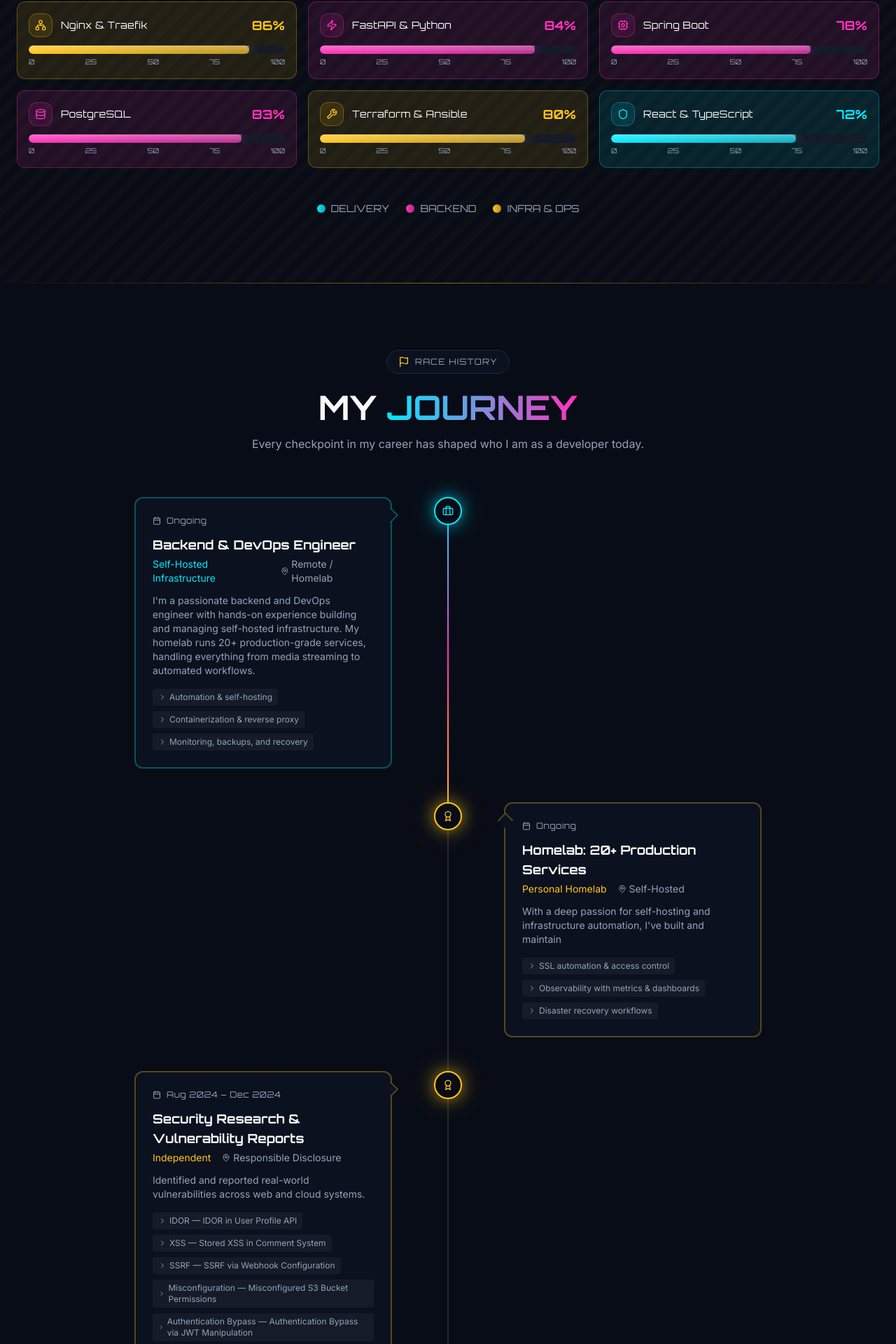
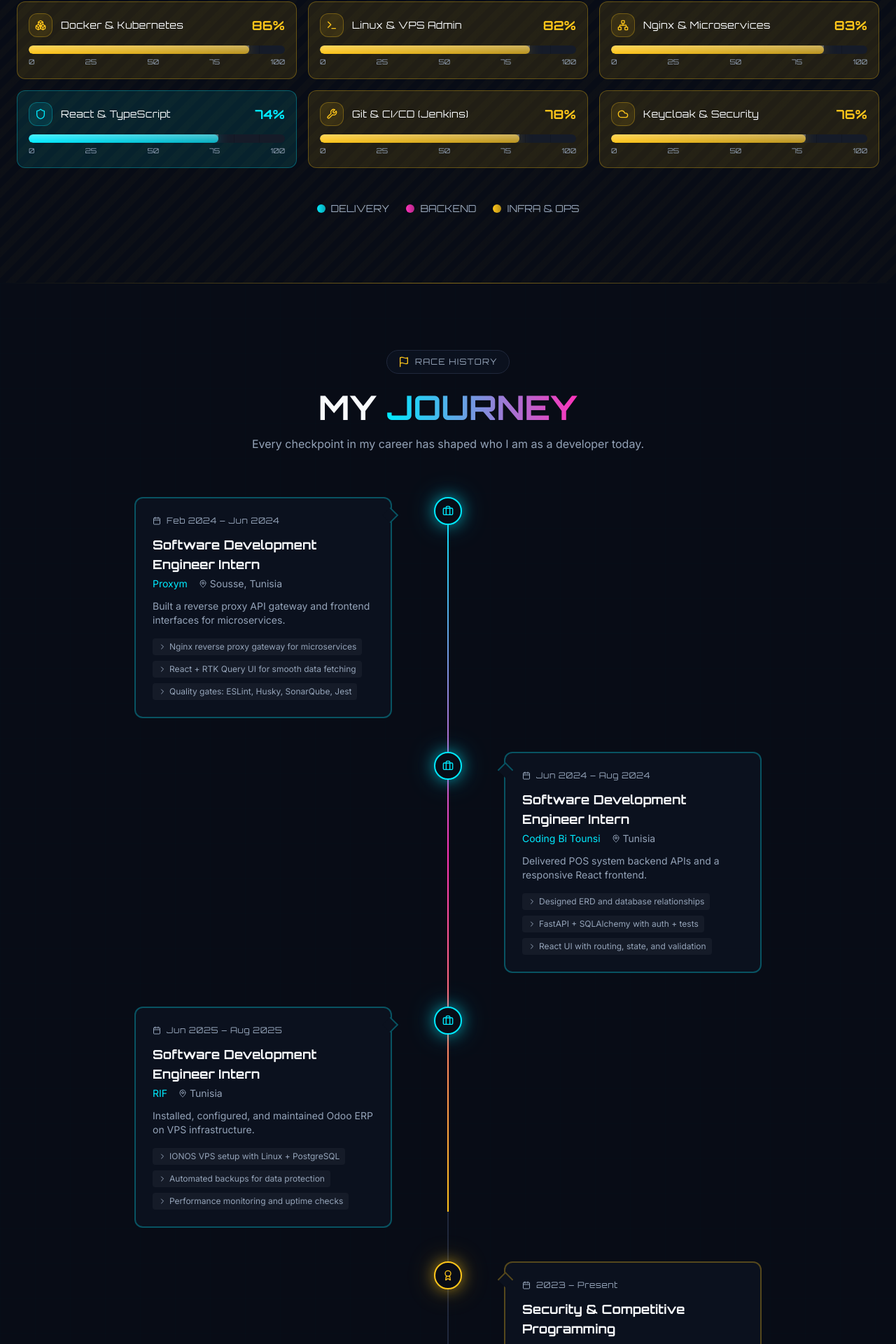
Before and after one commit to yousri-meftah/yosri-meftah, a React (Vite) app: page / in a window 1280 px wide. Shown: the part 3225-5145 px from the top of the page at 70% size. Built offline with nearby package versions, Linux system fonts and the light colour scheme; the HTML template or start-up script is replaced by a standard one.

Commit message:
some things added

```diff
--- a/src/components/ContactSection.tsx
+++ b/src/components/ContactSection.tsx
@@ -150,6 +150,12 @@
                     <motion.a
                       key={social.label}
                       href={social.href}
+                      target="_blank"
+                      rel="noreferrer"
+                      onClick={(event) => {
+                        event.preventDefault();
+                        window.open(social.href, '_blank', 'noopener,noreferrer');
+                      }}
                       whileHover={{ scale: 1.1, y: -2 }}
                       whileTap={{ scale: 0.95 }}
                       className="w-12 h-12 rounded-lg bg-card border border-border flex items-center justify-center text-muted-foreground hover:text-primary hover:border-primary/50 transition-all"
--- a/src/components/ExperienceSection.tsx
+++ b/src/components/ExperienceSection.tsx
@@ -19,39 +19,95 @@
   {
     id: 1,
     type: 'work',
-    title: profile.role,
-    company: "Self-Hosted Infrastructure",
-    location: "Remote / Homelab",
-    period: "Ongoing",
-    description: profile.bio.replace(/\s+/g, ' ').trim(),
+    title: "Software Development Engineer Intern",
+    company: "Proxym",
+    location: "Sousse, Tunisia",
+    period: "Feb 2024 – Jun 2024",
+    description: "Built a reverse proxy API gateway and frontend interfaces for microservices.",
     highlights: [
-      "Automation & self-hosting",
-      "Containerization & reverse proxy",
-      "Monitoring, backups, and recovery",
+      "Nginx reverse proxy gateway for microservices",
+      "React + RTK Query UI for smooth data fetching",
+      "Quality gates: ESLint, Husky, SonarQube, Jest",
     ],
   },
   {
     id: 2,
+    type: 'work',
+    title: "Software Development Engineer Intern",
+    company: "Coding Bi Tounsi",
+    location: "Tunisia",
+    period: "Jun 2024 – Aug 2024",
+    description: "Delivered POS system backend APIs and a responsive React frontend.",
+    highlights: [
+      "Designed ERD and database relationships",
+      "FastAPI + SQLAlchemy with auth + tests",
+      "React UI with routing, state, and validation",
+    ],
+  },
+  {
+    id: 3,
+    type: 'work',
+    title: "Software Development Engineer Intern",
+    company: "RIF",
+    location: "Tunisia",
+    period: "Jun 2025 – Aug 2025",
+    description: "Installed, configured, and maintained Odoo ERP on VPS infrastructure.",
+    highlights: [
+      "IONOS VPS setup with Linux + PostgreSQL",
+      "Automated backups for data protection",
+      "Performance monitoring and uptime checks",
+    ],
+  },
+  {
+    id: 4,
     type: 'achievement',
-    title: "Homelab: 20+ Production Services",
+    title: "Security & Competitive Programming",
+    company: "Freelance / Competitive",
+    location: "Remote",
+    period: "2023 – Present",
+    description: "Security research, vulnerability reports, and competitive programming wins.",
+    highlights: [
+      "Critical vuln discovery incl. account takeover",
+      "1000+ LeetCode problems solved",
+      "Purple-rated Codeforces profile",
+    ],
+  },
+  {
+    id: 5,
+    type: 'achievement',
+    title: "Open Source Projects",
+    company: "GitHub",
+    location: "Open Source",
+    period: "2024 – Present",
+    description: "AI Chat, Formula Builder, and Authentication Game.",
+    highlights: [
+      "AI Chat: multi-model integration + token optimization",
+      "Formula Builder: GPA & scientific equation builder",
+      "Authentication Game: passwordless mini-game login",
+    ],
+  },
+  {
+    id: 6,
+    type: 'achievement',
+    title: "Homelab & Self-Hosting",
     company: "Personal Homelab",
     location: "Self-Hosted",
     period: "Ongoing",
     description: profile.longBio.split('\n')[0].replace(/\s+/g, ' ').trim(),
     highlights: [
-      "SSL automation & access control",
-      "Observability with metrics & dashboards",
-      "Disaster recovery workflows",
+      "20+ production-grade services",
+      "Reverse proxy & SSL automation",
+      "Monitoring and disaster recovery",
     ],
   },
   {
-    id: 3,
+    id: 7,
     type: 'achievement',
-    title: "Security Research & Vulnerability Reports",
+    title: "Vulnerability Reports",
     company: "Independent",
     location: "Responsible Disclosure",
     period: "Aug 2024 – Dec 2024",
-    description: "Identified and reported real-world vulnerabilities across web and cloud systems.",
+    description: "Identified and reported vulnerabilities across web and cloud systems.",
     highlights: vulnerabilities.slice(0, 5).map((vuln) => `${vuln.type} — ${vuln.title}`),
   },
 ];
--- a/src/components/SkillsSection.tsx
+++ b/src/components/SkillsSection.tsx
@@ -11,15 +11,15 @@
 }
 
 const skills: Skill[] = [
-  { name: "Docker & Containers", level: 92, icon: Boxes, category: 'tools', color: 'accent' },
-  { name: "Linux & Bash", level: 88, icon: Terminal, category: 'tools', color: 'accent' },
-  { name: "Cloudflare & Tunnels", level: 82, icon: Cloud, category: 'tools', color: 'accent' },
-  { name: "Nginx & Traefik", level: 86, icon: Network, category: 'tools', color: 'accent' },
-  { name: "FastAPI & Python", level: 84, icon: Zap, category: 'backend', color: 'secondary' },
-  { name: "Spring Boot", level: 78, icon: Cpu, category: 'backend', color: 'secondary' },
-  { name: "PostgreSQL", level: 83, icon: Database, category: 'backend', color: 'secondary' },
-  { name: "Terraform & Ansible", level: 80, icon: Wrench, category: 'tools', color: 'accent' },
-  { name: "React & TypeScript", level: 72, icon: Shield, category: 'frontend', color: 'primary' },
+  { name: "Python & FastAPI", level: 88, icon: Zap, category: 'backend', color: 'secondary' },
+  { name: "Spring Boot & Java", level: 80, icon: Cpu, category: 'backend', color: 'secondary' },
+  { name: "PostgreSQL & SQL", level: 84, icon: Database, category: 'backend', color: 'secondary' },
+  { name: "Docker & Kubernetes", level: 86, icon: Boxes, category: 'tools', color: 'accent' },
+  { name: "Linux & VPS Admin", level: 82, icon: Terminal, category: 'tools', color: 'accent' },
+  { name: "Nginx & Microservices", level: 83, icon: Network, category: 'tools', color: 'accent' },
+  { name: "React & TypeScript", level: 74, icon: Shield, category: 'frontend', color: 'primary' },
+  { name: "Git & CI/CD (Jenkins)", level: 78, icon: Wrench, category: 'tools', color: 'accent' },
+  { name: "Keycloak & Security", level: 76, icon: Cloud, category: 'tools', color: 'accent' },
 ];
 
 const colorClasses = {
```
